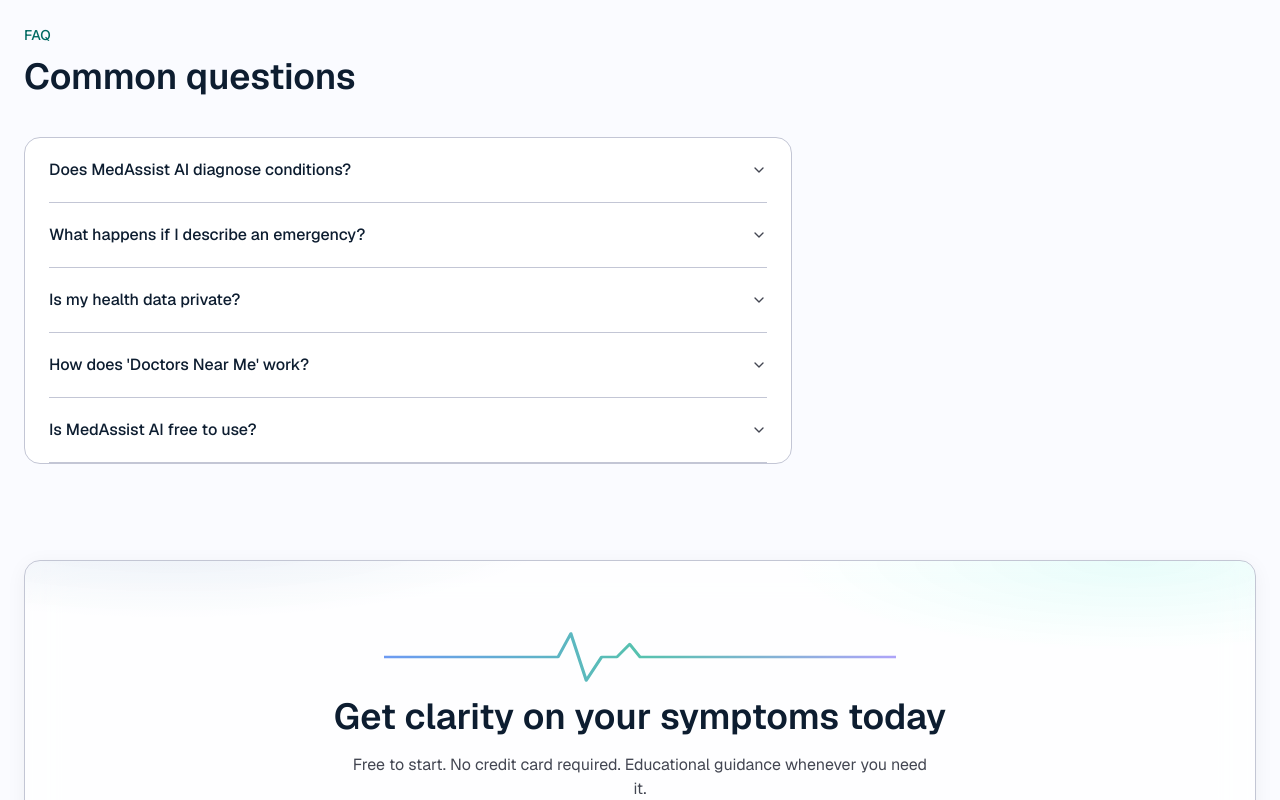
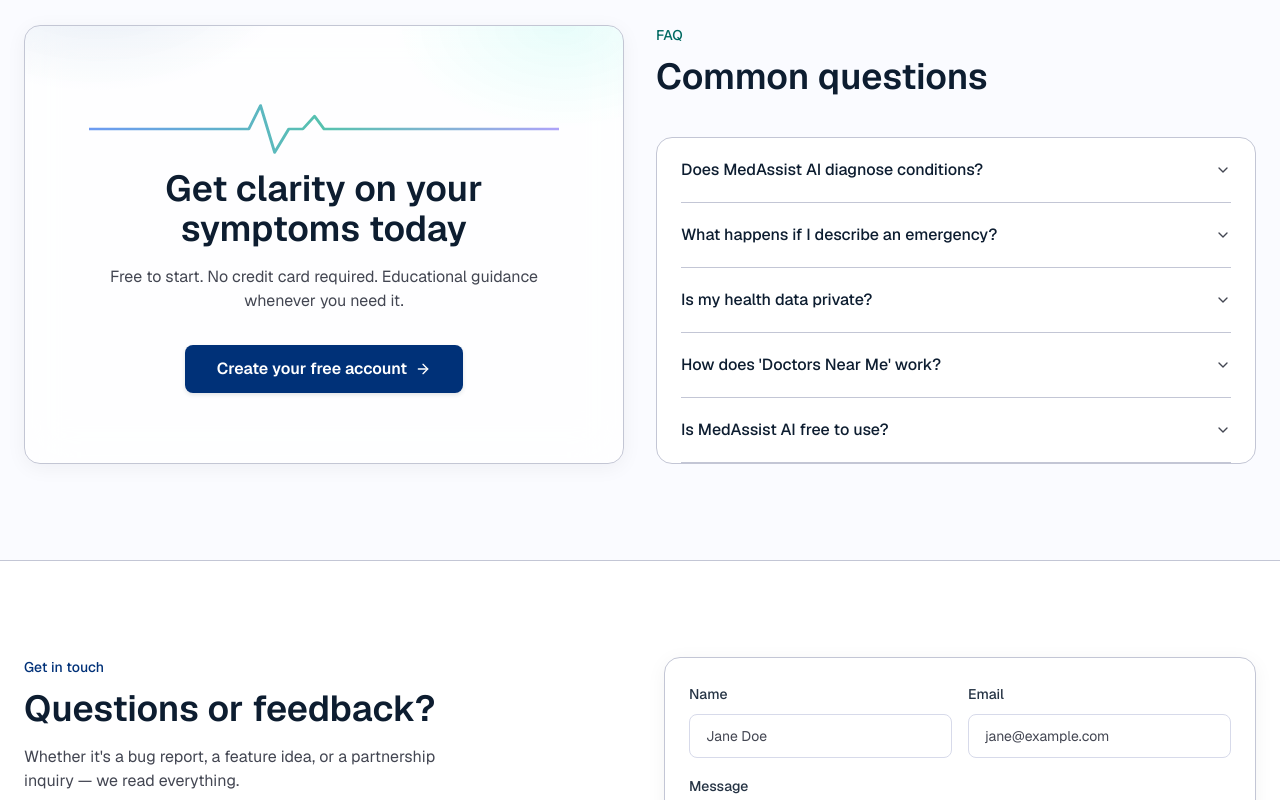
Before and after one commit to anubhab7105/MedAssist_AI, a Next.js app in the folder frontend/: page / in a window 1280 px wide. Shown: the part 3200-4000 px from the top of the page. Built offline with nearby package versions, Linux system fonts and the light colour scheme; no server answers.

Commit message:
refactor: restructure HomePage layout and update FAQ component for consistency

```diff
--- a/frontend/app/(marketing)/page.tsx
+++ b/frontend/app/(marketing)/page.tsx
@@ -13,8 +13,12 @@
       <Features />
       <HowItWorks />
       <Screenshots />
-      <FAQ />
-      <CTA />
+      <section className="container py-24">
+        <div className="grid items-start gap-8 lg:grid-cols-2">
+          <CTA />
+          <FAQ />
+        </div>
+      </section>
       <Contact />
     </>
   );
--- a/frontend/components/landing/cta.tsx
+++ b/frontend/components/landing/cta.tsx
@@ -5,8 +5,7 @@
 
 export function CTA() {
   return (
-    <section className="container pb-24">
-      <div className="clinical-panel relative overflow-hidden px-8 py-16 text-center sm:px-16">
+    <div className="clinical-panel relative flex h-full flex-col items-center justify-center overflow-hidden rounded-2xl px-8 py-16 text-center sm:px-16">
       <div className="pointer-events-none absolute inset-0 bg-aurora" />
       <PulseLine className="relative mx-auto h-16 w-full max-w-lg opacity-70" />
       <h2 className="relative mt-2 font-display text-3xl font-semibold text-foreground sm:text-4xl">
@@ -21,6 +20,5 @@
         </Link>
       </Button>
     </div>
-    </section>
   );
 }
--- a/frontend/components/landing/faq.tsx
+++ b/frontend/components/landing/faq.tsx
@@ -32,15 +32,15 @@
 
 export function FAQ() {
   return (
-    <section id="faq" className="container py-24">
-      <div className="max-w-2xl">
+    <div id="faq">
+      <div>
         <p className="text-sm font-medium text-secondary">FAQ</p>
         <h2 className="mt-3 font-display text-3xl font-semibold text-foreground sm:text-4xl">
           Common questions
         </h2>
       </div>
 
-      <div className="mt-10 max-w-3xl rounded-2xl border border-border bg-white px-6">
+      <div className="mt-10 rounded-2xl border border-border bg-white px-6">
         <Accordion type="single" collapsible>
           {FAQS.map((faq) => (
             <AccordionItem key={faq.question} value={faq.question}>
@@ -50,6 +50,6 @@
           ))}
         </Accordion>
       </div>
-    </section>
+    </div>
   );
 }
```
Lines whose indentation alone changed are shown as unchanged.
